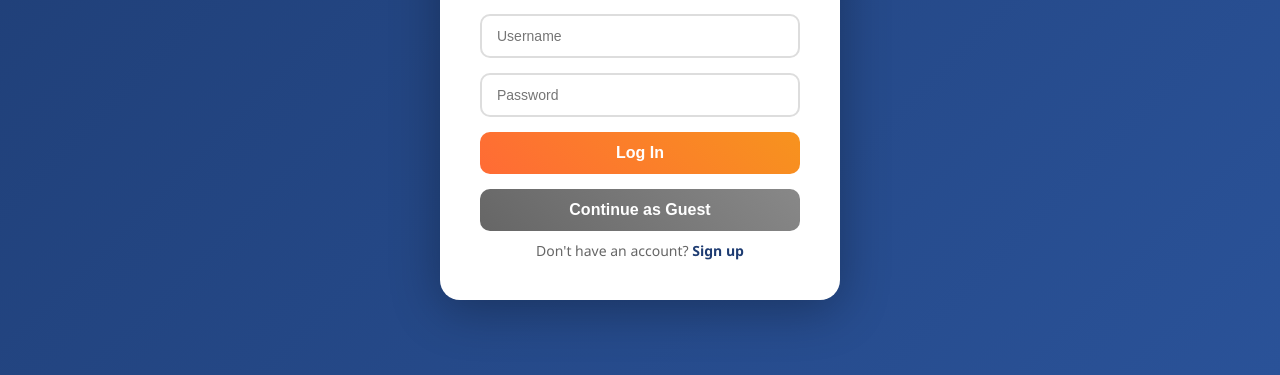
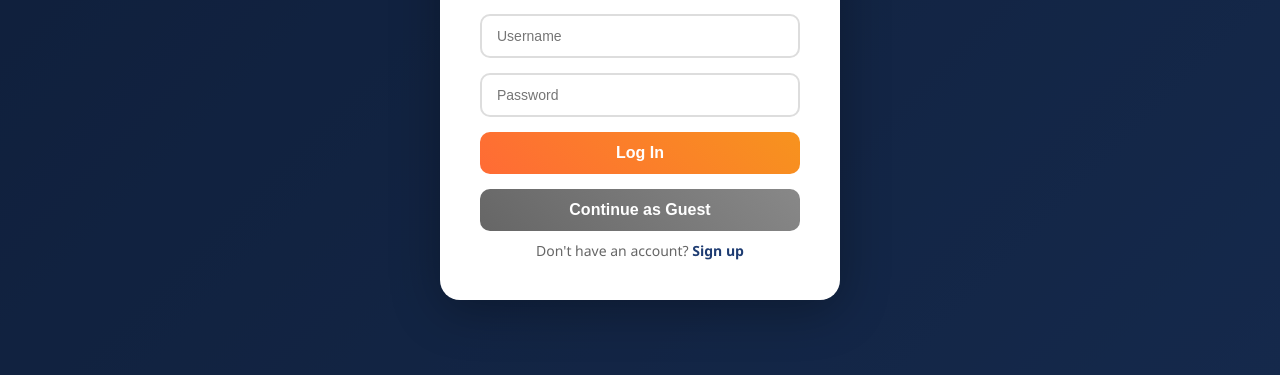
Before and after one commit to jdvanegasp1/Aerotrack, a plain HTML site: page index.html in a window 1280 px wide. Shown: the part 425-800 px from the top of the page. Drawn offline with nearby package versions, Linux system fonts and the light colour scheme.

Commit message:
nuevos fondos para el login menu

```diff
--- a/index.html
+++ b/index.html
@@ -15,7 +15,7 @@
 
         body {
             font-family: 'Segoe UI', Tahoma, Geneva, Verdana, sans-serif;
-    background: #1e3c72;
+            background: linear-gradient(135deg, #1e3c72 0%, #2a5298 100%);
             color: #333;
             min-height: 100vh;
         }
@@ -883,6 +883,21 @@
     justify-content: center;
     align-items: center;
     z-index: 3000;
+    background-size: cover;
+    background-position: center;
+    background-repeat: no-repeat;
+    transition: background-image 1s ease-in-out;
+}
+
+.auth-container::before {
+    content: '';
+    position: absolute;
+    top: 0;
+    left: 0;
+    right: 0;
+    bottom: 0;
+    background: rgba(0, 0, 0, 0.5);
+    z-index: -1;
 }
 
         .auth-box {
@@ -892,8 +907,6 @@
             width: 400px;
             max-width: 90%;
             box-shadow: 0 10px 50px rgba(0,0,0,0.3);
-    position: relative;
-    z-index: 2;
         }
 
         .auth-logo {
```
Lines whose indentation alone changed are shown as unchanged.
